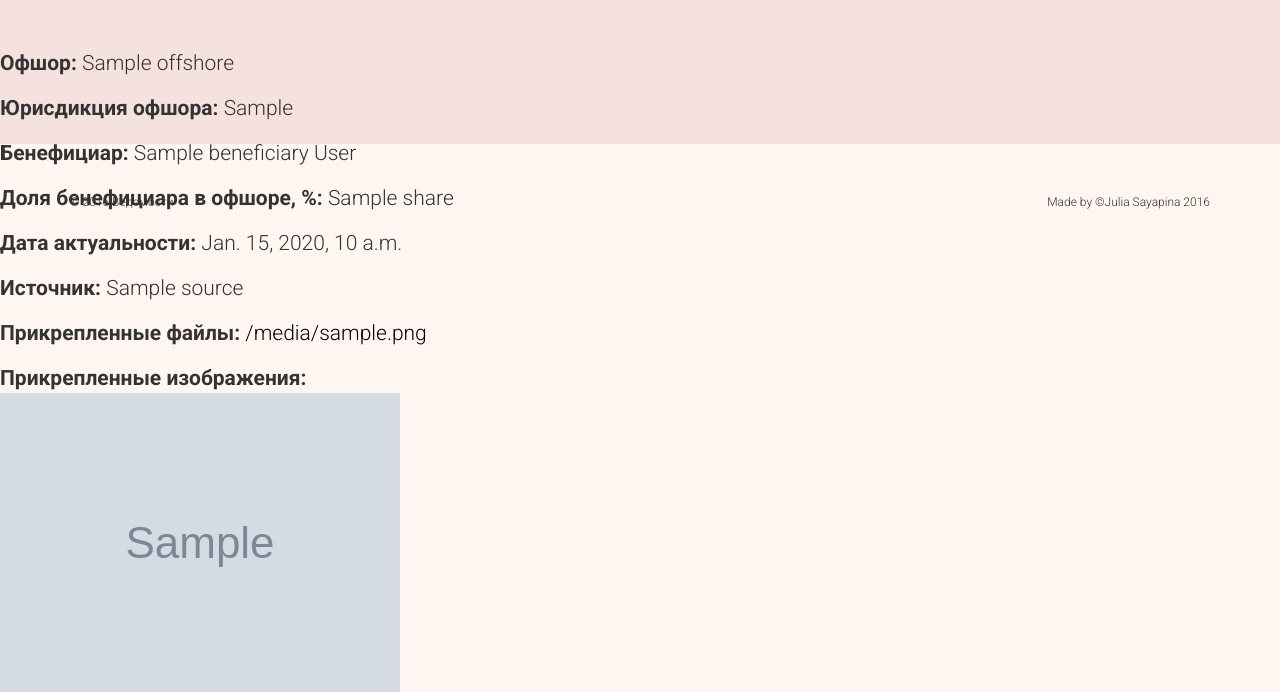
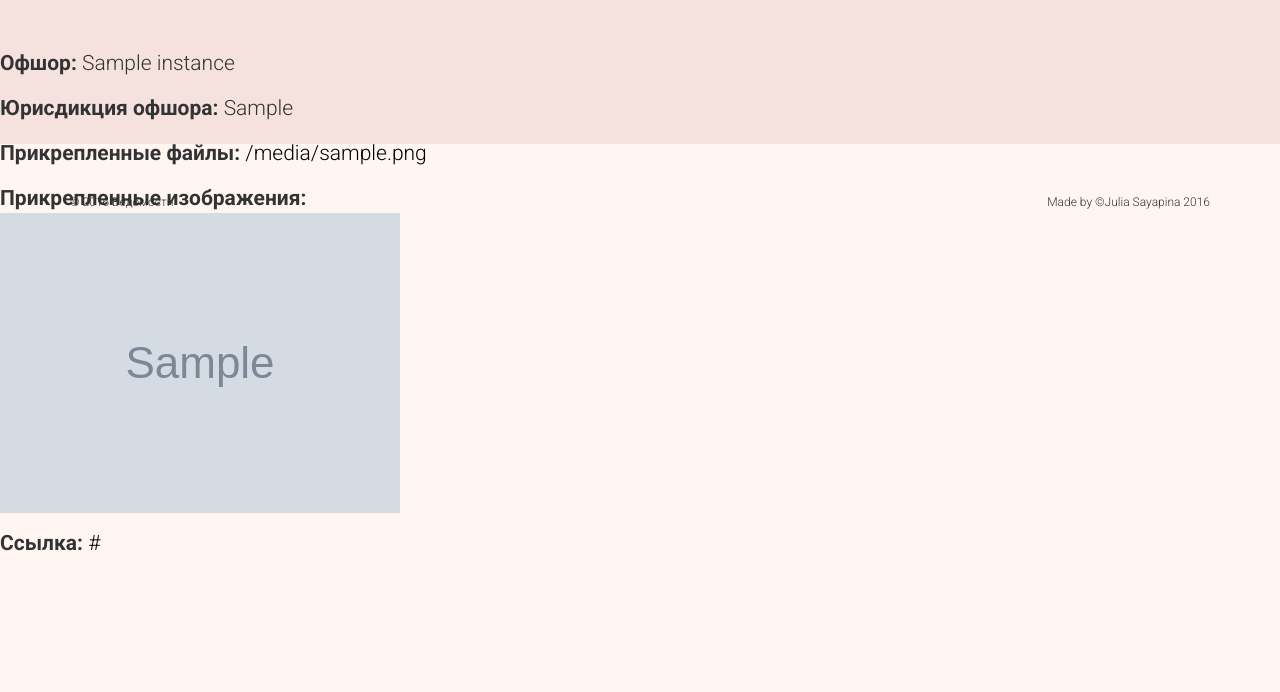
Before and after one commit to jsay-api/vedomosti2, a Django app: template ved2/vedomosti2/templates/off_detail.html in a window 1280 px wide. Shown: the part 138-830 px from the top of the page. After the commit the page ends 689 px from the top, so only its background shows below. Run offline with Django 3.2, Linux system fonts and the light colour scheme; the template is opened without the code that fills it: most values are stand-ins (such as "Sample title", 1, 10 or a date in 2020); grey boxes marked "Sample" are stand-in pictures; parts of the project's set-up code (start-up, migrations or seed data) failed here and were passed over; some libraries are stand-ins or nearby versions.

Commit message:
ajax repaired id fields are back linking through hard-coding aaded

```diff
--- a/ved2/vedomosti2/Offshores/models.py
+++ b/ved2/vedomosti2/Offshores/models.py
@@ -60,7 +60,7 @@
 
 
 class Offshore(models.Model):
-	id = models.UUIDField(primary_key=True, default=uuid.uuid4, editable=False)
+	uuid = models.UUIDField(default=uuid.uuid4, editable=False)
 	off_name = models.CharField(verbose_name = "название офшора", max_length = 50, unique=True)
 	off_jurisdiction = models.CharField(verbose_name = "юрисдикция офшора", max_length = 50, blank = True)
 	file = models.FileField(upload_to = "offshores/", blank = True, null = True)
@@ -79,7 +79,7 @@
 		self.off_name = self.off_name.title()
 
 	def save(self, *args):
-		self.slug = slugify(self.off_name+'-'+str(self.id))
+		self.slug = slugify(self.off_name+'-'+str(self.uuid))
 		super(Offshore, self).save(*args)
 
 	def __unicode__(self):
--- a/ved2/vedomosti2/static/styles/style.css
+++ b/ved2/vedomosti2/static/styles/style.css
@@ -238,6 +238,11 @@
   cursor: pointer;
 }
 
+/*Details pages*/
+.detail {
+  padding-left: 20px;
+}
+
 
 /*Footer*/
 footer {
--- a/ved2/vedomosti2/templates/off_detail.html
+++ b/ved2/vedomosti2/templates/off_detail.html
@@ -9,15 +9,15 @@
 		<section class="jumbotron">
 			<div class="detail">
 
-				<p><strong>Офшор: </strong>{{ instance.offshore.off_name }}</p>
-				<p><strong>Юрисдикция офшора: </strong>{{ instance.offshore.off_jurisdiction }}</p>
-				<p><strong>Бенефициар: </strong>{{ instance.beneficiary.ben_name }} {{ instance.beneficiary.ben_lastname }}</p>
-				<p><strong>Доля бенефициара в офшоре, %: </strong>{{ instance.share }}</p>
+				<p><strong>Офшор: </strong>{{ instance.off_name }}</p>
+				<p><strong>Юрисдикция офшора: </strong>{{ instance.off_jurisdiction }}</p>
+				<!-- <p><strong>Бенефициар: </strong>{{ instance.ben_name }} {{ instance.beneficiary.ben_lastname }}</p> -->
+				<!-- <p><strong>Доля бенефициара в офшоре, %: </strong>{{ instance.share }}</p>
 				<p><strong>Дата актуальности: </strong>{{ instance.rel_date }}</p>
-				<p><strong>Источник: </strong>{{ instance.source }}</p>
+				<p><strong>Источник: </strong>{{ instance.source }}</p> -->
 				{% if instance.offshore.file %}<p><strong>Прикрепленные файлы: </strong><a href="{{ instance.offshore.file.url }}">{{ instance.offshore.file }}</a></p>{% endif %}
 				{% if instance.offshore.image %}<p><strong>Прикрепленные изображения: </strong><img src="{{ instance.offshore.image.url }}" class="img-responsive"></p> {% endif %}
-				<p><strong>Ссылка: </strong>{{ instance.offshore.off_link }}</p>
+				<p><strong>Ссылка: </strong><a href="{{ instance.off_link }}" target = blank>{{ instance.off_link }}</a></p>
 
 			</div>
 
```
Also changed, not shown: ved2/vedomosti2/Offshores/views.py (+14 -9 lines), ved2/vedomosti2/templates/BO.html (+5 -5 lines), ved2/vedomosti2/vedomosti2/urls.py (+5 -3 lines), ved2/vedomosti2/Offshores/migrations/0002_auto_20160816_2244.py (added), ved2/vedomosti2/Offshores/migrations/0003_auto_20160816_2255.py (added), ved2/vedomosti2/Offshores/migrations/0004_offshore_uuid.py (added).
